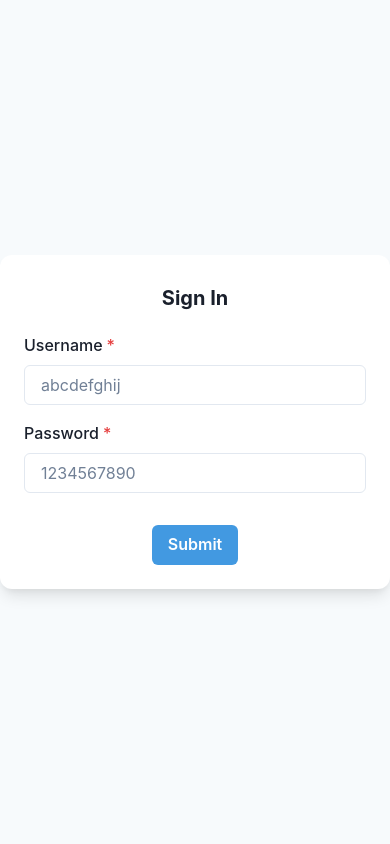
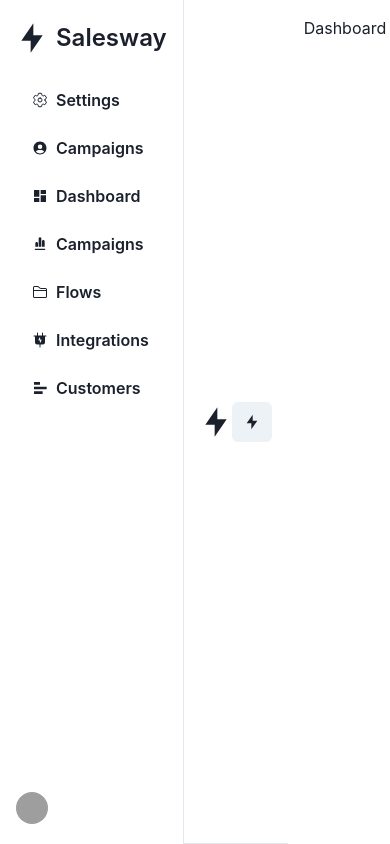
Before and after one commit to Hashal890/salesway-dashboard-assignment, a React (Create React App) app in the folder frontend/: page / in a window 390 px wide. Built offline with nearby package versions, Linux system fonts and the light colour scheme; grey boxes are pictures that could not be loaded.

Commit message:
created responsive sidebar

```diff
--- a/frontend/src/App.jsx
+++ b/frontend/src/App.jsx
@@ -1,13 +1,19 @@
-import React, { useContext } from "react";
+// import React, { useContext } from "react";
 import { Box } from "@chakra-ui/react";
-import Login from "./routes/Login";
-import Dashboard from "./routes/Dashboard";
-import { AppContext } from "./context/AppContext";
+import Sidebar from "./components/Sidebar/Sidebar";
+// import Login from "./routes/Login";
+// import { AppContext } from "./context/AppContext";
 
 const App = () => {
-  const { userState } = useContext(AppContext);
+  // const { userState } = useContext(AppContext);
 
-  return <Box>{userState.isLoggedIn ? <Dashboard /> : <Login />}</Box>;
+  // return <Box>{userState.isLoggedIn ? <Dashboard /> : <Login />}</Box>;
+
+  return (
+    <Box>
+      <Sidebar />
+    </Box>
+  );
 };
 
 export default App;
--- /dev/null
+++ b/frontend/src/components/Sidebar/DrawerForSmallScreens.jsx
@@ -0,0 +1,71 @@
+import React from "react";
+import {
+  Box,
+  Drawer,
+  DrawerContent,
+  DrawerOverlay,
+  Flex,
+  Icon,
+  Text,
+  useColorModeValue,
+} from "@chakra-ui/react";
+import { RiFlashlightFill } from "react-icons/ri";
+import SidebarUserMenuButton from "./SidebarUserMenuButton";
+import NavbarItem from "./NavbarItem";
+import { SidebarItems } from "./SidebarItemsData";
+
+const DrawerForSmallScreens = ({ isOpen, onClose }) => {
+  return (
+    <Drawer isOpen={isOpen} placement="left" onClose={onClose}>
+      <DrawerOverlay />
+      <DrawerContent>
+        <Box
+          pos="fixed"
+          top="0"
+          left="0"
+          zIndex="sticky"
+          h="full"
+          overflowX="hidden"
+          overflowY="auto"
+          bg={useColorModeValue("white", "gray.800")}
+          borderColor={useColorModeValue("inherit", "gray.700")}
+          borderRightWidth="1px"
+          w="60"
+        >
+          <Flex px="4" py="5" align="center">
+            <Icon as={RiFlashlightFill} h={8} w={8} />
+            <Text
+              fontSize="2xl"
+              ml="2"
+              color={useColorModeValue("brand.500", "white")}
+              fontWeight="semibold"
+            >
+              Salesway
+            </Text>
+          </Flex>
+          <Flex
+            direction="column"
+            fontSize="md"
+            color="gray.600"
+            aria-label="Main Navigation"
+          >
+            {SidebarItems.map((item) => (
+              <NavbarItem key={item.id} icon={item.icon} title={item.title} />
+            ))}
+          </Flex>
+          <Flex
+            px="4"
+            py="5"
+            mt={10}
+            justifyContent="center"
+            alignItems="center"
+          >
+            <SidebarUserMenuButton />
+          </Flex>
+        </Box>
+      </DrawerContent>
+    </Drawer>
+  );
+};
+
+export default DrawerForSmallScreens;
--- /dev/null
+++ b/frontend/src/components/Sidebar/NavbarItem.jsx
@@ -0,0 +1,26 @@
+import { Flex, useColorModeValue } from "@chakra-ui/react";
+
+const NavbarItem = ({ icon, title }) => {
+  return (
+    <Flex
+      align="center"
+      px="4"
+      py="3"
+      cursor="pointer"
+      role="group"
+      fontWeight="semibold"
+      transition=".15s ease"
+      color={useColorModeValue("inherit", "gray.400")}
+      _hover={{
+        bg: useColorModeValue("gray.100", "gray.900"),
+        color: useColorModeValue("gray.900", "gray.200"),
+      }}
+      gap={2}
+    >
+      {icon}
+      {title}
+    </Flex>
+  );
+};
+
+export default NavbarItem;
--- /dev/null
+++ b/frontend/src/components/Sidebar/Sidebar.jsx
@@ -0,0 +1,89 @@
+import {
+  Box,
+  Flex,
+  Icon,
+  IconButton,
+  Text,
+  useDisclosure,
+  useColorModeValue,
+} from "@chakra-ui/react";
+import { RiFlashlightFill } from "react-icons/ri";
+import NavbarItem from "./NavbarItem";
+import { SidebarItems } from "./SidebarItemsData";
+import SidebarUserMenuButton from "./SidebarUserMenuButton";
+import DrawerForSmallScreens from "./DrawerForSmallScreens";
+import Dashboard from "../../routes/Dashboard";
+
+const Sidebar = () => {
+  const { isOpen, onClose, onToggle } = useDisclosure();
+
+  return (
+    <Flex bg={useColorModeValue("gray.50", "gray.700")} minH="100vh">
+      <Flex
+        pos="sticky"
+        left="0"
+        top="0"
+        h="100vh"
+        w="60"
+        bg={useColorModeValue("white", "gray.800")}
+        borderRightWidth="1px"
+        borderColor={useColorModeValue("inherit", "gray.700")}
+        flexDirection="column"
+        justifyContent="space-between"
+        alignItems="stretch"
+        display={{ base: isOpen ? "none" : "flex", md: "flex" }}
+      >
+        <Flex px="4" py="5" align="center">
+          <Icon as={RiFlashlightFill} h={8} w={8} />
+          <Text
+            fontSize="2xl"
+            ml="2"
+            color={useColorModeValue("brand.500", "white")}
+            fontWeight="semibold"
+          >
+            Salesway
+          </Text>
+        </Flex>
+        <Flex direction="column" flex="1" px="4">
+          {SidebarItems.map((item) => (
+            <NavbarItem key={item.id} icon={item.icon} title={item.title} />
+          ))}
+        </Flex>
+        <Flex px="4" py="5" align="center">
+          <SidebarUserMenuButton />
+        </Flex>
+      </Flex>
+      <Flex
+        display={{ base: "flex", md: "none" }}
+        justify="space-between"
+        align="center"
+        px={4}
+        py={3}
+        borderBottomWidth="1px"
+        w="100%"
+        bg={useColorModeValue("white", "gray.800")}
+      >
+        <Icon as={RiFlashlightFill} h={8} w={8} />
+        <IconButton
+          aria-label="Open Sidebar"
+          icon={<Icon as={RiFlashlightFill} />}
+          onClick={onToggle}
+        />
+      </Flex>
+      <DrawerForSmallScreens isOpen={isOpen} onClose={onClose} />
+      <Box
+        as="main"
+        flex="1"
+        p={4}
+        minH="30rem"
+        bg={useColorModeValue("white", "gray.800")}
+        ml={{ base: 0, md: isOpen ? "60" : "0" }}
+        transition=".3s ease"
+      >
+        <Dashboard />
+      </Box>
+    </Flex>
+  );
+};
+
+export default Sidebar;
--- /dev/null
+++ b/frontend/src/components/Sidebar/SidebarItemsData.jsx
@@ -0,0 +1,44 @@
+import { BsFolder2 } from "react-icons/bs";
+import { MdDashboard } from "react-icons/md";
+import { TiChartBar } from "react-icons/ti";
+import { PiPlugChargingFill } from "react-icons/pi";
+import { RiBarChartHorizontalFill } from "react-icons/ri";
+import { IoSettingsOutline, IoPersonCircleSharp } from "react-icons/io5";
+
+export const SidebarItems = [
+  {
+    id: 1,
+    title: "Settings",
+    icon: <IoSettingsOutline />,
+  },
+  {
+    id: 2,
+    title: "Campaigns",
+    icon: <IoPersonCircleSharp />,
+  },
+  {
+    id: 3,
+    title: "Dashboard",
+    icon: <MdDashboard />,
+  },
+  {
+    id: 4,
+    title: "Campaigns",
+    icon: <TiChartBar />,
+  },
+  {
+    id: 5,
+    title: "Flows",
+    icon: <BsFolder2 />,
+  },
+  {
+    id: 6,
+    title: "Integrations",
+    icon: <PiPlugChargingFill />,
+  },
+  {
+    id: 7,
+    title: "Customers",
+    icon: <RiBarChartHorizontalFill />,
+  },
+];
--- /dev/null
+++ b/frontend/src/components/Sidebar/SidebarUserMenuButton.jsx
@@ -0,0 +1,42 @@
+import React from "react";
+import {
+  Avatar,
+  Box,
+  Button,
+  Menu,
+  MenuButton,
+  MenuItem,
+  MenuList,
+} from "@chakra-ui/react";
+
+const SidebarUserMenuButton = () => {
+  return (
+    <Menu>
+      <MenuButton
+        as={Button}
+        size={"sm"}
+        rounded={"full"}
+        variant={"link"}
+        cursor={"pointer"}
+        _hover={{ textDecoration: "none" }}
+      >
+        <Avatar
+          size={"sm"}
+          name="Ahmad"
+          src="https://avatars2.githubusercontent.com/u/37842853?v=4"
+        />
+      </MenuButton>
+      <MenuList fontSize={17} zIndex={5555}>
+        <MenuItem as={Box} href="#">
+          My profile
+        </MenuItem>
+        <MenuItem as={Box} href="#">
+          Change password
+        </MenuItem>
+        <MenuItem>Logout</MenuItem>
+      </MenuList>
+    </Menu>
+  );
+};
+
+export default SidebarUserMenuButton;
--- /dev/null
+++ b/frontend/src/css/index.css
@@ -0,0 +1,14 @@
+::-webkit-scrollbar-track {
+  background: rgb(255, 255, 255);
+  border-radius: 4px;
+}
+
+::-webkit-scrollbar-thumb {
+  background: rgb(34, 255, 255);
+  border-radius: 4px;
+}
+
+::-webkit-scrollbar {
+  width: 4px;
+  height: 4px;
+}
--- a/frontend/src/index.jsx
+++ b/frontend/src/index.jsx
@@ -1,6 +1,7 @@
 import React from "react";
 import ReactDOM from "react-dom/client";
 import App from "./App";
+import "./css/index.css";
 import reportWebVitals from "./reportWebVitals";
 import { ChakraProvider } from "@chakra-ui/react";
 import { AppContextProvider } from "./context/AppContext";
```
Also changed, not shown: frontend/src/components/Sidebar/SidebarContent.jsx (added, +102 -0 lines).
